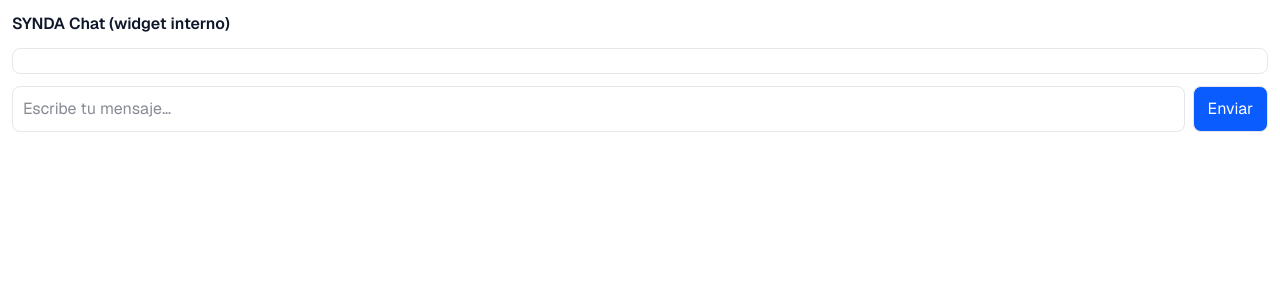
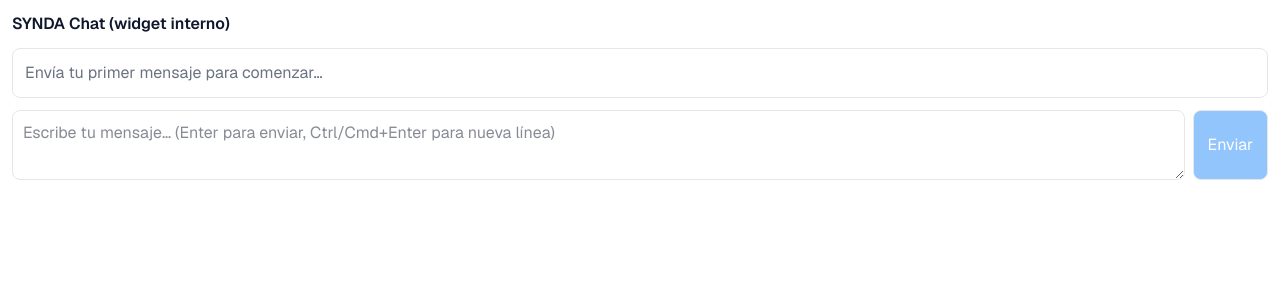
Before and after one commit to christopherrichardson25-SYNDA/syndaverse-dashboard, a Next.js app: page /syndabrain/widget in a window 1280 px wide. Shown: the top 300 px of the page. Built offline with nearby package versions, Linux system fonts and the light colour scheme.

Commit message:
Update page.tsx

```diff
--- a/app/syndabrain/widget/page.tsx
+++ b/app/syndabrain/widget/page.tsx
@@ -1,56 +1,146 @@
 "use client";
-import { useState } from "react";
+
+import { useCallback, useMemo, useRef, useState } from "react";
+
+type Role = "user" | "assistant";
+type ChatMessage = { role: Role; content: string };
 
 export default function SyndabrainWidgetPage() {
-  const [msg, setMsg] = useState("");
-  const [log, setLog] = useState<Array<{role: string; content: string}>>([]);
+  const [msg, setMsg] = useState<string>("");
+  const [log, setLog] = useState<ChatMessage[]>([]);
+  const [sending, setSending] = useState<boolean>(false);
+  const inputRef = useRef<HTMLTextAreaElement | null>(null);
 
-  async function send() {
-    if (!msg.trim()) return;
-    const userMsg = { role: "user", content: msg };
+  const canSend = useMemo(() => msg.trim().length > 0 && !sending, [msg, sending]);
+
+  const readBodyAsText = async (res: Response): Promise<string> => {
+    const ct = res.headers.get("content-type") ?? "";
+    if (ct.includes("application/json")) {
+      try {
+        const j = (await res.json()) as unknown;
+        // si la API devuelve {reply: "..."} o un string plano:
+        if (typeof j === "string") return j;
+        if (j && typeof j === "object" && "reply" in (j as Record<string, unknown>)) {
+          const maybe = (j as Record<string, unknown>)["reply"];
+          if (typeof maybe === "string") return maybe;
+        }
+        return JSON.stringify(j, null, 2);
+      } catch {
+        // si el JSON está malformado, cae a texto
+        return res.text();
+      }
+    }
+    return res.text();
+  };
+
+  const send = useCallback(async () => {
+    if (!msg.trim() || sending) return;
+
+    const text = msg;
+    const userMsg: ChatMessage = { role: "user", content: text };
     setLog((l) => [...l, userMsg]);
     setMsg("");
+    setSending(true);
 
     try {
       const res = await fetch("/api/chat", {
         method: "POST",
         headers: { "content-type": "application/json" },
-        body: JSON.stringify({ message: msg }),
+        body: JSON.stringify({ message: text }),
       });
-      const ct = res.headers.get("content-type") || "";
-      let botText = "";
-      if (ct.includes("application/json")) {
-        const j = await res.json();
-        botText = typeof j === "string" ? j : JSON.stringify(j, null, 2);
-      } else {
-        botText = await res.text();
-      }
-      setLog((l) => [...l, { role: "assistant", content: botText }]);
-    } catch (e: any) {
-      setLog((l) => [...l, { role: "assistant", content: `Error: ${e?.message || e}` }]);
+
+      const bodyText = await readBodyAsText(res);
+      const assistantMsg: ChatMessage = {
+        role: "assistant",
+        content: res.ok ? bodyText : `Error ${res.status}: ${bodyText}`,
+      };
+      setLog((l) => [...l, assistantMsg]);
+    } catch (err: unknown) {
+      const msg =
+        err instanceof Error ? err.message : typeof err === "string" ? err : "Unknown error";
+      setLog((l) => [...l, { role: "assistant", content: `Error: ${msg}` }]);
+    } finally {
+      setSending(false);
+      // devolver el foco al input para seguir chateando
+      inputRef.current?.focus();
     }
-  }
+  }, [msg, sending]);
+
+  const onKeyDown = (e: React.KeyboardEvent<HTMLTextAreaElement>) => {
+    // Enter para enviar, Ctrl/Cmd+Enter para salto de línea
+    if (e.key === "Enter" && !e.shiftKey && !e.ctrlKey && !e.metaKey) {
+      e.preventDefault();
+      void send();
+    } else if (e.key === "Enter" && (e.ctrlKey || e.metaKey)) {
+      e.preventDefault();
+      setMsg((m) => m + "\n");
+    }
+  };
 
   return (
-    <div style={{display:"flex",flexDirection:"column",height:"100%",padding:"12px",gap:12}}>
-      <div style={{fontWeight:600}}>SYNDA Chat (widget interno)</div>
-      <div style={{flex:1,overflow:"auto",border:"1px solid #e5e7eb",borderRadius:8,padding:12,background:"white"}}>
+    <div
+      style={{
+        display: "flex",
+        flexDirection: "column",
+        height: "100%",
+        padding: 12,
+        gap: 12,
+      }}
+    >
+      <div style={{ fontWeight: 600 }}>SYNDA Chat (widget interno)</div>
+
+      <div
+        style={{
+          flex: 1,
+          overflow: "auto",
+          border: "1px solid #e5e7eb",
+          borderRadius: 8,
+          padding: 12,
+          background: "white",
+        }}
+      >
         {log.map((m, i) => (
-          <div key={i} style={{marginBottom:8}}>
-            <b>{m.role === "user" ? "Tú" : "SyndaBrain"}:</b> <pre style={{display:"inline",whiteSpace:"pre-wrap"}}>{m.content}</pre>
+          <div key={i} style={{ marginBottom: 8 }}>
+            <b>{m.role === "user" ? "Tú" : "SyndaBrain"}:</b>{" "}
+            <pre style={{ display: "inline", whiteSpace: "pre-wrap", margin: 0 }}>{m.content}</pre>
           </div>
         ))}
+        {log.length === 0 && (
+          <div style={{ color: "#6b7280" }}>Envía tu primer mensaje para comenzar…</div>
+        )}
       </div>
-      <div style={{display:"flex",gap:8}}>
-        <input
+
+      <div style={{ display: "flex", gap: 8 }}>
+        <textarea
+          ref={inputRef}
           value={msg}
           onChange={(e) => setMsg(e.target.value)}
-          onKeyDown={(e) => e.key === "Enter" && send()}
-          placeholder="Escribe tu mensaje…"
-          style={{flex:1,border:"1px solid #e5e7eb",borderRadius:8,padding:"10px"}}
+          onKeyDown={onKeyDown}
+          placeholder="Escribe tu mensaje… (Enter para enviar, Ctrl/Cmd+Enter para nueva línea)"
+          rows={2}
+          style={{
+            flex: 1,
+            border: "1px solid #e5e7eb",
+            borderRadius: 8,
+            padding: 10,
+            resize: "vertical",
+            minHeight: 42,
+          }}
         />
-        <button onClick={send} style={{border:"1px solid #e5e7eb",borderRadius:8,padding:"10px 14px",background:"#0b5cff",color:"#fff"}}>
-          Enviar
+        <button
+          onClick={() => void send()}
+          disabled={!canSend}
+          style={{
+            border: "1px solid #e5e7eb",
+            borderRadius: 8,
+            padding: "10px 14px",
+            background: canSend ? "#0b5cff" : "#93c5fd",
+            color: "#fff",
+            cursor: canSend ? "pointer" : "not-allowed",
+          }}
+          aria-busy={sending}
+        >
+          {sending ? "Enviando…" : "Enviar"}
         </button>
       </div>
     </div>
```
